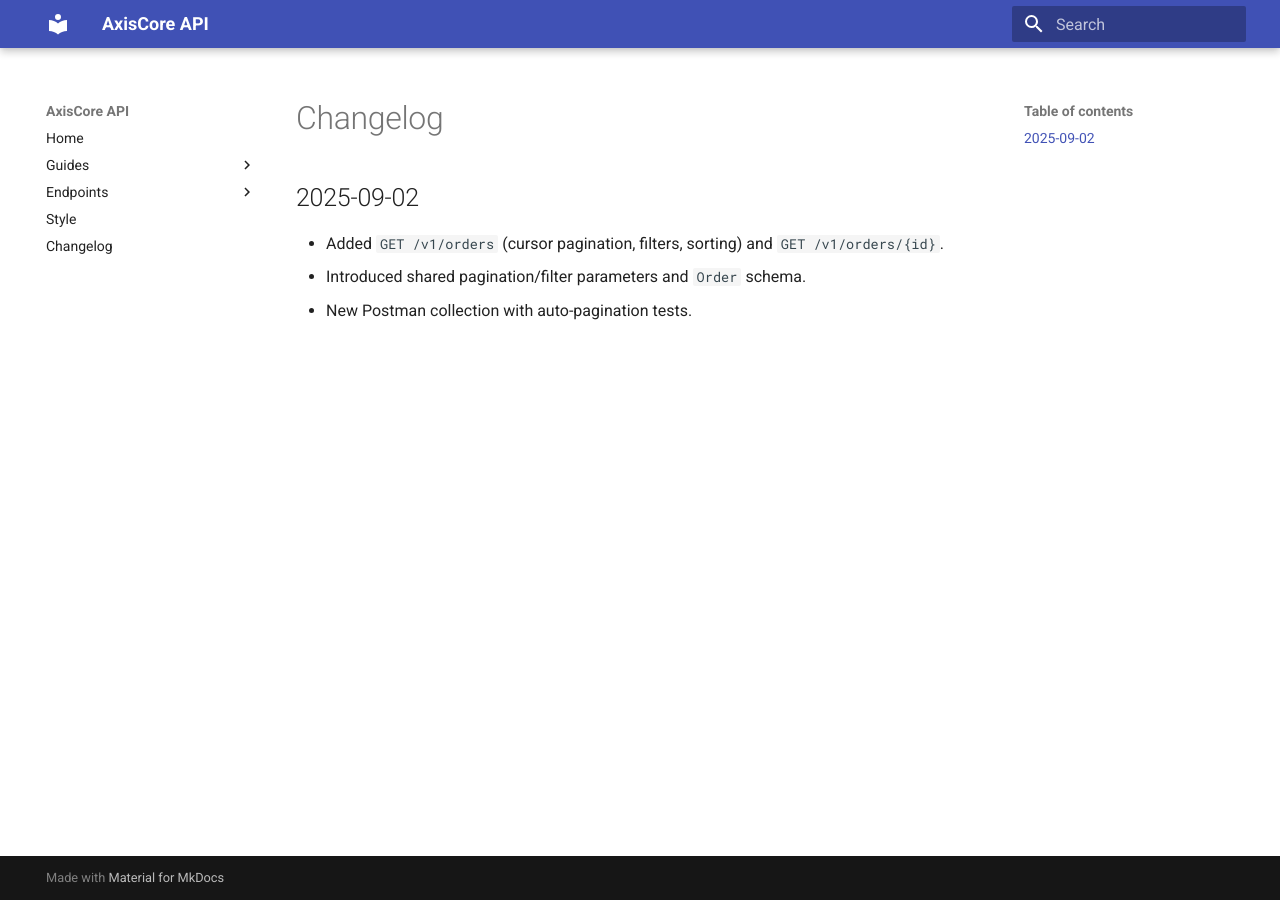
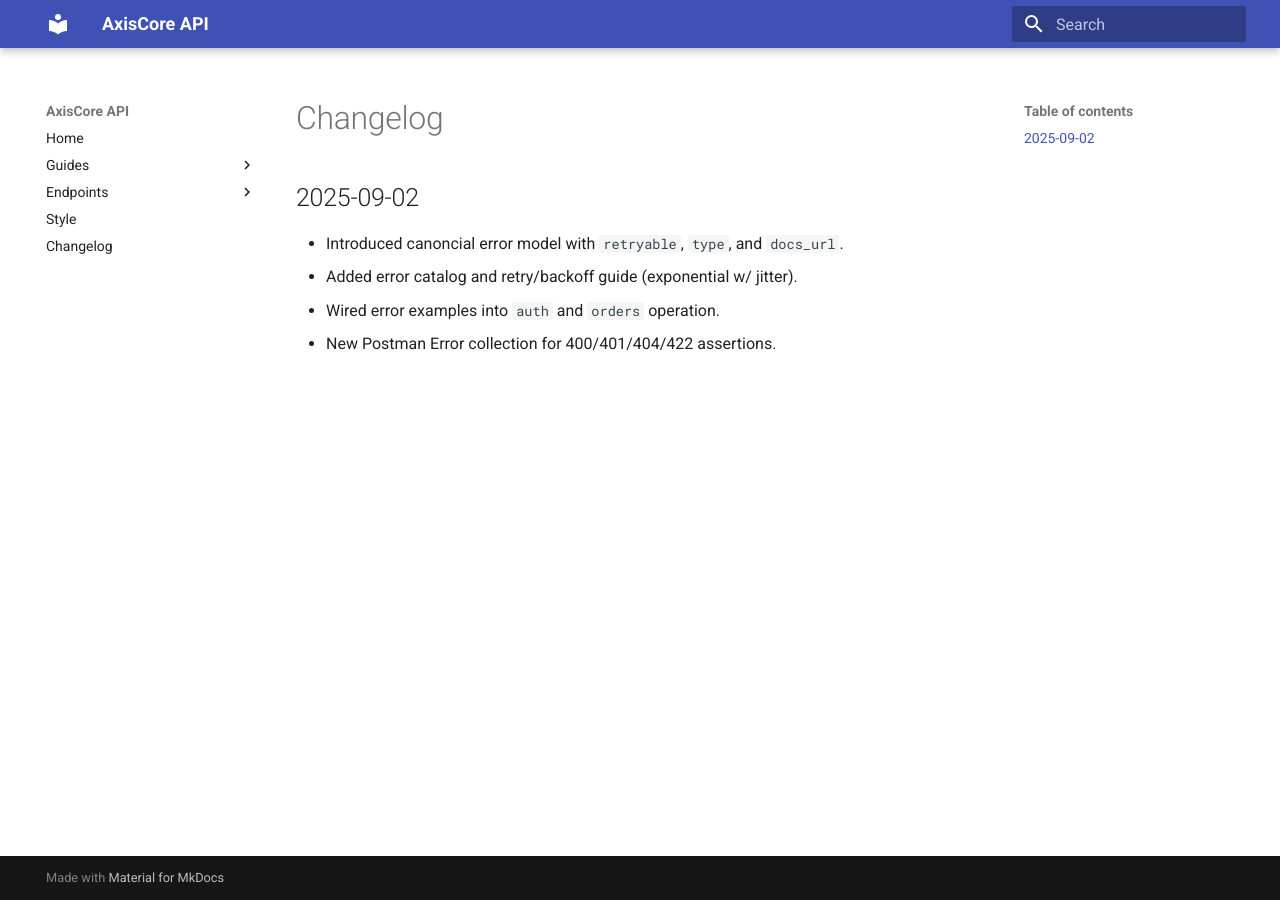
Before and after one commit to jwmarshall69/axiscore-docs, an MkDocs documentation site: the page built from docs/changelog.md, in a window 1280 px wide. Built offline with MkDocs 1.6.1 and Material for MkDocs 9.7.7, drawn with Linux system fonts in a browser that asks for light colours.

Commit message:
Update changelog.md

```diff
--- a/docs/changelog.md
+++ b/docs/changelog.md
@@ -1,5 +1,6 @@
+## 2025-09-02
 
-## 2025-09-02
-- Added `GET /v1/orders` (cursor pagination, filters, sorting) and `GET /v1/orders/{id}`.
-- Introduced shared pagination/filter parameters and `Order` schema.
-- New Postman collection with auto-pagination tests.
+- Introduced canoncial error model with `retryable`, `type`, and `docs_url`.
+- Added error catalog and retry/backoff guide (exponential w/ jitter).
+- Wired error examples into `auth` and `orders` operation.
+- New Postman Error collection for 400/401/404/422 assertions.
```
